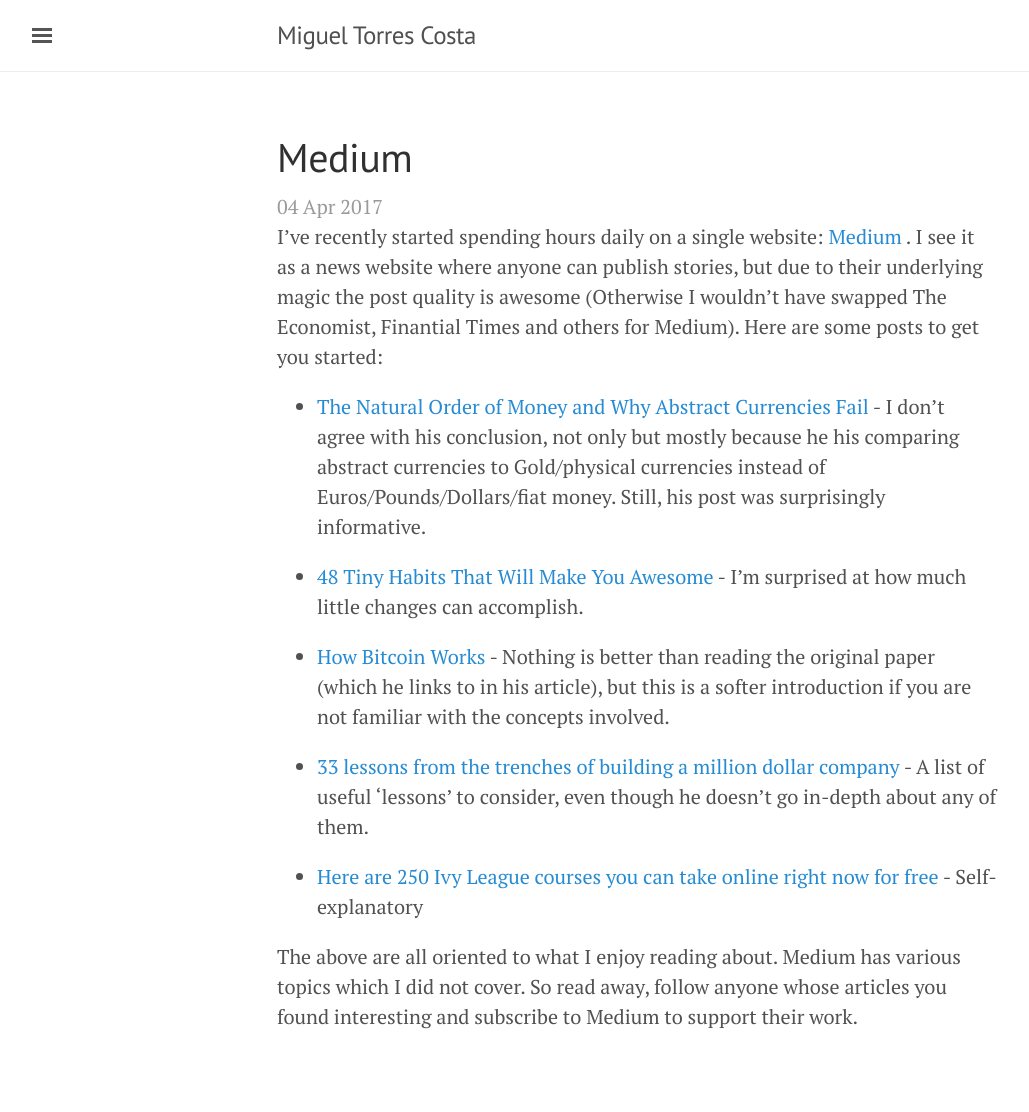
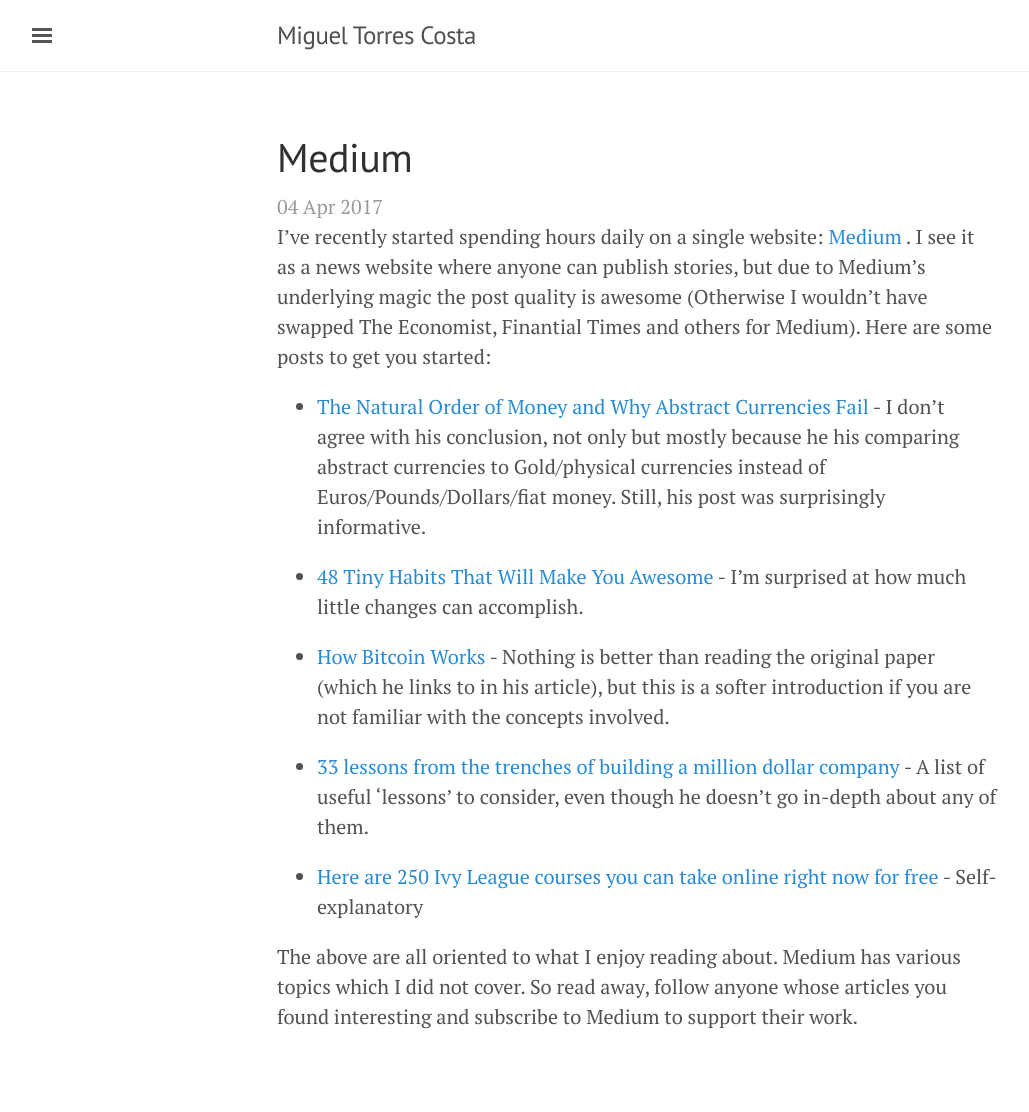
Before and after one commit to migueltorrescosta/migueltorrescosta.github.io, a Jekyll site: the page built from _posts/2017-04-04-Medium.md, in a window 1280 px wide. Shown: the whole page, without its empty margins (3-1032 px from the left). Built offline with Jekyll 4.4.1, drawn with Linux system fonts in a browser that asks for light colours; nearby versions of some CDN libraries; comment, search, counter and statistics services are not loaded.

Commit message:
Fixed typo

```diff
--- a/_posts/2017-04-04-Medium.md
+++ b/_posts/2017-04-04-Medium.md
@@ -5,7 +5,7 @@
 published: true
 ---
 
-I've recently started spending hours daily on a single website: [Medium](https://medium.com) . I see it as a news website where anyone can publish stories, but due to their underlying magic the post quality is awesome (Otherwise I wouldn't have swapped The Economist, Finantial Times and others for Medium). Here are some posts to get you started:
+I've recently started spending hours daily on a single website: [Medium](https://medium.com) . I see it as a news website where anyone can publish stories, but due to Medium's underlying magic the post quality is awesome (Otherwise I wouldn't have swapped The Economist, Finantial Times and others for Medium). Here are some posts to get you started:
 
 - [The Natural Order of Money and Why Abstract Currencies Fail](https://medium.com/@roysebag/the-natural-order-of-money-and-why-abstract-currencies-fail-aad5f9f8cf89) - I don't agree with his conclusion, not only but mostly because he his comparing abstract currencies to Gold/physical currencies instead of Euros/Pounds/Dollars/fiat money. Still, his post was surprisingly informative.
 
```
Also changed, not shown: _posts/2017-03-17-Maths'-Ceiling.md (+1 -1 lines).
